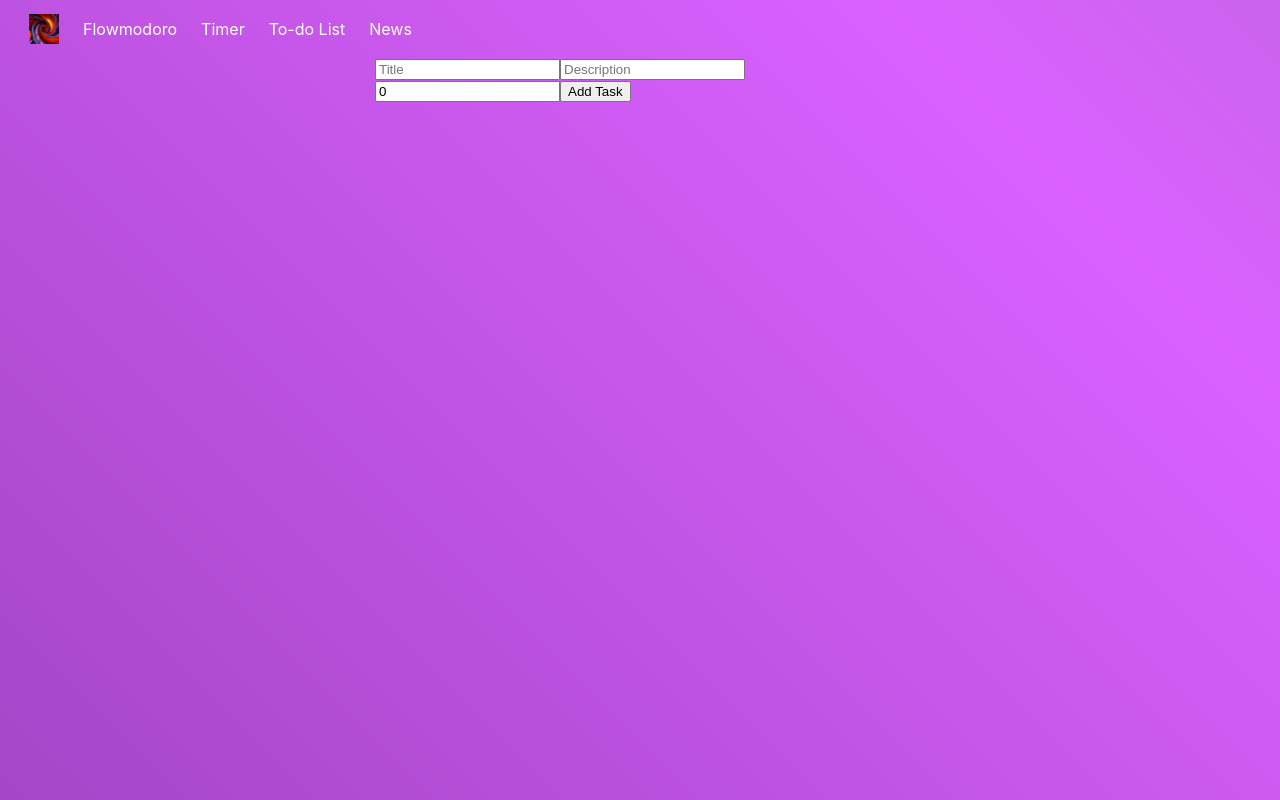
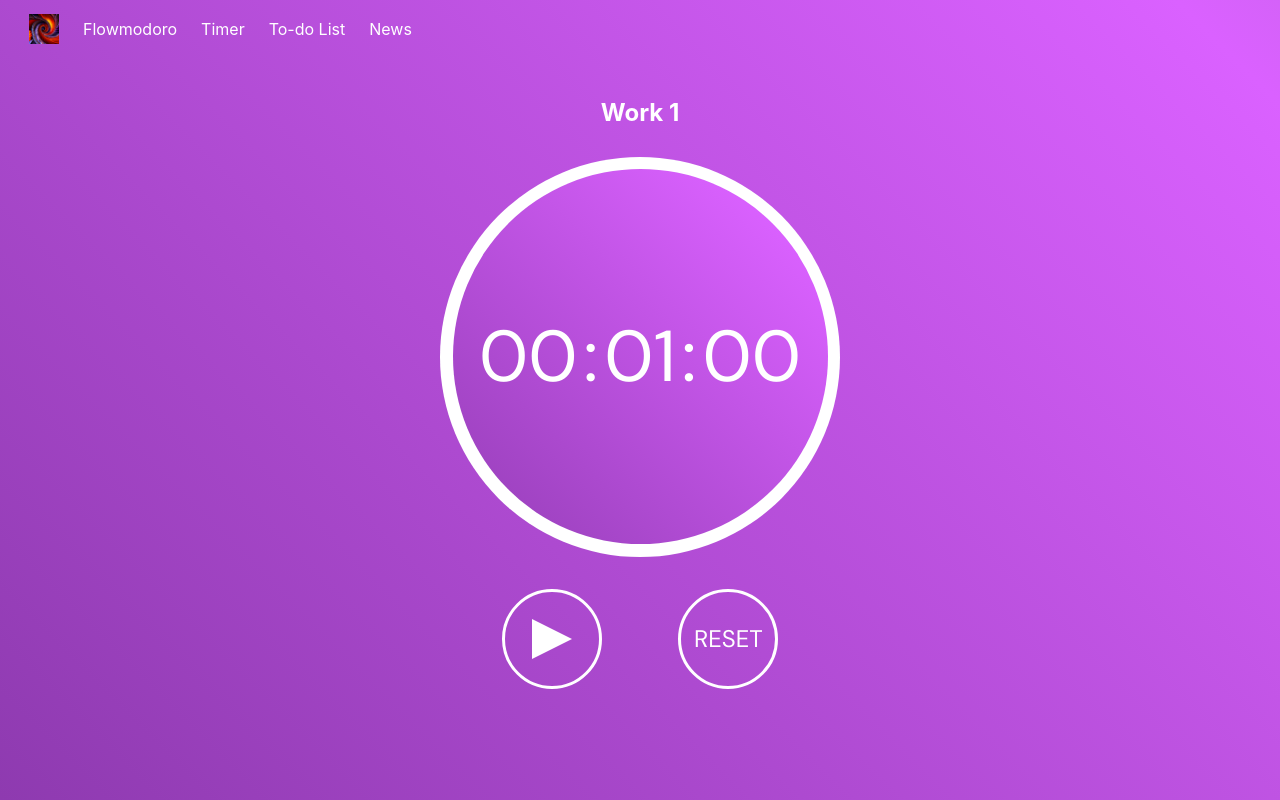
Before and after one commit to dhanushk03/flowmoro, a React (Create React App) app in the folder timerapp/: page / in a window 1280 px wide. Shown: the top 800 px of the page. Built offline with nearby package versions, Linux system fonts and the light colour scheme.

Commit message:
Made a dynamic border animation for time remaining

```diff
--- a/timerapp/public/index.html
+++ b/timerapp/public/index.html
@@ -25,6 +25,8 @@
       Learn how to configure a non-root public URL by running `npm run build`.
     -->
     <link href='https://fonts.googleapis.com/css?family=DM Sans' rel='stylesheet'>
+    <script crossorigin src="https://unpkg.com/react@18/umd/react.development.js"></script>
+    <script crossorigin src="https://unpkg.com/react-dom@18/umd/react-dom.development.js"></script>
     <title>Flowmodoro</title>
   </head>
   <body>
--- a/timerapp/src/App.css
+++ b/timerapp/src/App.css
@@ -1,6 +1,8 @@
 .App {
-  width: max(100vw, 100%);
-  height: max(100vw, 100vh);
+  width: 100vw;
+  height: 100vh;
+  margin: 0;
+  padding: 0;
   background: linear-gradient(45deg, rgb(58, 15, 88), #da61ff, green);
   background-size: 400% 400%;
   animation: gradient_anim 60s ease infinite;
--- a/timerapp/src/App.js
+++ b/timerapp/src/App.js
@@ -2,97 +2,16 @@ import './App.css';
 import React from "react";
 import { useState } from "react";
 import CountdownTimer from "./Components/CountdownTimer/CountdownTimer.js";
+import TodoList from "./Components/TodoList/TodoList.js";
 import TodoListItem from "./Components/TodoList/TodoListItem.js";
 import Navbar from "./Components/Navbar.js"
 
 function App() {
-  const [taskTitle, setTaskTitle] = useState("");
-  const [taskDescription, setTaskDescription] = useState("");
-  const [taskDeadline, setTaskDeadline] = useState(0);
-  const [currIdNum, setCurrIdNum] = useState(0);
-  const [todoList, setTodoList] = useState([]);
-  const [completedList, setCompletedList] = useState([]);
-
-  const handleChange = (event) => {
-    if (event.target.name === "taskTitle") {
-      setTaskTitle(event.target.value);
-    } else if (event.target.name == "taskDescription") {
-      setTaskDescription(event.target.value);
-    } else {
-      setTaskDeadline(Number(event.target.value));
-    }
-  };
-
-  const addTask = () => {
-    const newTask = { title: taskTitle, description: taskDescription, deadline: taskDeadline, id: currIdNum };
-    setTodoList([...todoList, newTask]);
-    setTaskTitle("");
-    setTaskDescription("");
-    setTaskDeadline(0);
-    setCurrIdNum((prevIdNum) => prevIdNum + 1)
-  };
-
-  const completeTask = (id) => {
-    var completedTask = null;
-    todoList.forEach(item => {
-      if (item.id == id) {
-        completedTask = item;
-      }
-    });
-    setCompletedList([...completedList, completedTask]);
-    deleteTask(id);
-  };
-
-  const deleteTask = (id) => {
-    setTodoList(
-      todoList.filter((item) => {
-        return item.id != id;
-      })
-    );
-  };
-
   return (
     <div className="App">
       <Navbar />
-      {/*<CountdownTimer />*/}
-      {
-      <div id="todoList">
-        <div id="form">
-          <input
-              type="text"
-              placeholder="Title"
-              name="taskTitle"
-              value={taskTitle}
-              onChange={handleChange}
-          />
-          <input
-              type="text"
-              placeholder="Description"
-              name="taskDescription"
-              value={taskDescription}
-              onChange={handleChange}
-          />
-          <input
-              type="number"
-              placeholder="Deadline (in Days)"
-              name="taskDeadline"
-              value={taskDeadline}
-              onChange={handleChange}
-          />
-          <button onClick={addTask}>Add Task</button>
-        </div>
-        {todoList.map((item) => {
-          return <TodoListItem
-            title={item.title}
-            description={item.description}
-            deadline={item.deadline}
-            id={item.id}
-            completeTask={completeTask}
-            deleteTask={deleteTask}
-          />;
-        })}
-      </div>
-      }
+      {<CountdownTimer />}
+      {/*<TodoList />*/}
     </div>
   );
 }
--- a/timerapp/src/Components/CountdownTimer/CountdownTimer.css
+++ b/timerapp/src/Components/CountdownTimer/CountdownTimer.css
@@ -14,13 +14,12 @@
     margin-right: auto;
 }
 
-.countdown-timer {
+/* .countdown-timer {
     width: 400px;
     height: 400px;
     border: 6px solid white;
     border-radius: 50%;
     box-shadow: black;
-    /**background: linear-gradient(darkmagenta, lightblue);**/
 
     font-family: "DM Sans";
     font-size: 72px;
@@ -32,7 +31,52 @@
     margin-top: 10px;
     margin-left: auto;
     margin-right: auto;
-    /**flex-wrap: wrap;**/
+}
+*/
+
+.countdown-timer {
+    width: 400px;
+    aspect-ratio: 1;
+    border-radius: 50%;
+    box-shadow: black;
+    font-family: "DM Sans";
+    font-size: 72px;
+    display: flex;
+    justify-content: center;
+    align-items: center;
+    margin-top: 10px;
+    margin-left: auto;
+    margin-right: auto;
+    position: relative;
+    --x: 0;
+    --deg: calc(calc(var(--x)) * 360deg);
+    background: conic-gradient(white 0deg, white var(--deg), var(--deg), red 360deg);
+}
+
+.inner-circle {
+    width: 375px;
+    aspect-ratio: 1;
+    border-radius: 50%;
+    background: linear-gradient(45deg, rgb(58, 15, 88), #da61ff, green);
+    background-size: 400% 400%;
+    animation: gradient_anim 60s ease infinite;
+    display: flex;
+    text-align: center;
+    justify-content: center;
+    align-items: center;
+}
+
+.countdown-timer::before {
+    content: '';
+    position: absolute;
+    inset: 6px;
+    border-radius: 50%;
+    background-color: var(--bg);
+}
+
+.countdown-timer span {
+    position: relative;
+    z-index: 1;
 }
 
 .buttons {
@@ -112,3 +156,15 @@ span {
     margin-right: 3px;
     color: white;
 }
+
+@keyframes gradient_anim {
+    0% {
+        background-position: 0% 50%;
+    }
+    50% {
+        background-position: 100% 50%;
+    }
+    100% {
+        background-position: 0% 50%;
+    }
+}
--- a/timerapp/src/Components/CountdownTimer/CountdownTimer.js
+++ b/timerapp/src/Components/CountdownTimer/CountdownTimer.js
@@ -4,8 +4,8 @@ import "./CountdownTimer.css";
 
 const defaultRemainingTimeWork = {
     seconds: '00',
-    minutes: '25',
-    hours: '02',
+    minutes: '01',
+    hours: '00',
 }
 
 const defaultRemainingTimeBreak = {
@@ -17,6 +17,8 @@ const defaultRemainingTimeBreak = {
 const defaultWorkSessionNumber = 1;
 const defaultBreakSessionNumber = 1;
 const defaultIsWork = true;
+const defaultTotalTimeInSecondsWork = 1 * 60;
+const defaultTotalTimeInSecondsRest = 5 * 60;
 
 const CountdownTimer = (props) => {
     /**
@@ -29,6 +31,7 @@ const CountdownTimer = (props) => {
     const [workSession, setWorkSession] = useState(defaultWorkSessionNumber);
     const [breakSession, setBreakSession] = useState(defaultBreakSessionNumber);
     const [isWork, setIsWork] = useState(defaultIsWork);
+    const [remainingTimeInSeconds, setRemainingTimeInSeconds] = useState(defaultTotalTimeInSecondsWork);
 
     useEffect(() => {
         const intervalId = setInterval(() => {
@@ -47,11 +50,13 @@ const CountdownTimer = (props) => {
             setRemainingTime(defaultRemainingTimeBreak);
             setIsWork((prevIsWork) => !prevIsWork);
             setWorkSession((prevWorkSession) => prevWorkSession + 1);
+            setRemainingTimeInSeconds(defaultTotalTimeInSecondsRest);
             return;
         } else if (remainingTime.seconds === "00" && remainingTime.minutes === "00" && remainingTime.hours === "00" && !isWork) {
             setRemainingTime(defaultRemainingTimeWork);
             setIsWork((prevIsWork) => !prevIsWork);
             setBreakSession((prevWorkSession) => prevWorkSession + 1);
+            setRemainingTimeInSeconds(defaultTotalTimeInSecondsWork);
             return;
         }
 
@@ -83,6 +88,8 @@ const CountdownTimer = (props) => {
             }
         });
 
+        setRemainingTimeInSeconds(prevTime => prevTime - 1);
+
         function padZeroes(num) {
             return String(num).length === 2 ? String(num) : "0" + String(num);
         }
@@ -91,23 +98,29 @@ const CountdownTimer = (props) => {
     function resetTime() {
         if (isWork) {
             setRemainingTime(defaultRemainingTimeWork);
+            setRemainingTimeInSeconds(defaultTotalTimeInSecondsWork);
         } else {
             setRemainingTime(defaultRemainingTimeBreak);
+            setRemainingTimeInSeconds(defaultTotalTimeInSecondsRest);
         }
         setPaused(true);
     }
+
+    var x = isWork? remainingTimeInSeconds / defaultTotalTimeInSecondsWork : remainingTimeInSeconds / defaultTotalTimeInSecondsRest;
 
     return (
         <div className="wrapper">
             <div className="session-counter">
                 {isWork? <h2>Work {workSession}</h2> : <h2>Break {breakSession}</h2>}
             </div>
-            <div className="countdown-timer">
-                <span>{remainingTime.hours}</span>
-                <span>:</span>
-                <span>{remainingTime.minutes}</span>
-                <span>:</span>
-                <span>{remainingTime.seconds}</span>
+            <div className="countdown-timer" style={{"--x": x}}>
+                <div className="inner-circle">
+                    <span>{remainingTime.hours}</span>
+                    <span>:</span>
+                    <span>{remainingTime.minutes}</span>
+                    <span>:</span>
+                    <span>{remainingTime.seconds}</span>
+                </div>
             </div>
             <div className="buttons">
                 <button onClick={() => setPaused(!paused)} className="playbutton">
--- /dev/null
+++ b/timerapp/src/Components/TodoList/TodoList.js
@@ -0,0 +1,91 @@
+import React from "react";
+import { useState } from "react";
+import TodoListItem from "./TodoListItem.js";
+
+const TodoList = () => {
+  const [taskTitle, setTaskTitle] = useState("");
+  const [taskDescription, setTaskDescription] = useState("");
+  const [taskDeadline, setTaskDeadline] = useState(0);
+  const [currIdNum, setCurrIdNum] = useState(0);
+  const [todoList, setTodoList] = useState([]);
+  const [completedList, setCompletedList] = useState([]);
+
+  const handleChange = (event) => {
+    if (event.target.name === "taskTitle") {
+      setTaskTitle(event.target.value);
+    } else if (event.target.name == "taskDescription") {
+      setTaskDescription(event.target.value);
+    } else {
+      setTaskDeadline(Number(event.target.value));
+    }
+  };
+
+  const addTask = () => {
+    const newTask = { title: taskTitle, description: taskDescription, deadline: taskDeadline, id: currIdNum };
+    setTodoList([...todoList, newTask]);
+    setTaskTitle("");
+    setTaskDescription("");
+    setTaskDeadline(0);
+    setCurrIdNum((prevIdNum) => prevIdNum + 1)
+  };
+
+  const completeTask = (id) => {
+    var completedTask = null;
+    todoList.forEach(item => {
+      if (item.id == id) {
+        completedTask = item;
+      }
+    });
+    setCompletedList([...completedList, completedTask]);
+    deleteTask(id);
+  };
+
+  const deleteTask = (id) => {
+    setTodoList(
+      todoList.filter((item) => {
+        return item.id != id;
+      })
+    );
+  };
+
+  return (
+    <div id="todoList">
+        <div id="form">
+        <input
+            type="text"
+            placeholder="Title"
+            name="taskTitle"
+            value={taskTitle}
+            onChange={handleChange}
+        />
+        <input
+            type="text"
+            placeholder="Description"
+            name="taskDescription"
+            value={taskDescription}
+            onChange={handleChange}
+        />
+        <input
+            type="number"
+            placeholder="Deadline (in Days)"
+            name="taskDeadline"
+            value={taskDeadline}
+            onChange={handleChange}
+        />
+        <button onClick={addTask}>Add Task</button>
+        </div>
+        {todoList.map((item) => {
+        return <TodoListItem
+            title={item.title}
+            description={item.description}
+            deadline={item.deadline}
+            id={item.id}
+            completeTask={completeTask}
+            deleteTask={deleteTask}
+        />;
+        })}
+    </div>
+  );
+}
+
+export default TodoList;
--- a/timerapp/src/Components/TodoList/TodoListItem.js
+++ b/timerapp/src/Components/TodoList/TodoListItem.js
@@ -1,5 +1,4 @@
 import React from "react";
-import { useState, useEffect } from "react";
 import "./TodoListItem.css";
 
 const TodoListItem = (props) => {
```
Also changed, not shown: timerapp/src/Components/TodoList/TodoListItem.css (+13 -2 lines).
